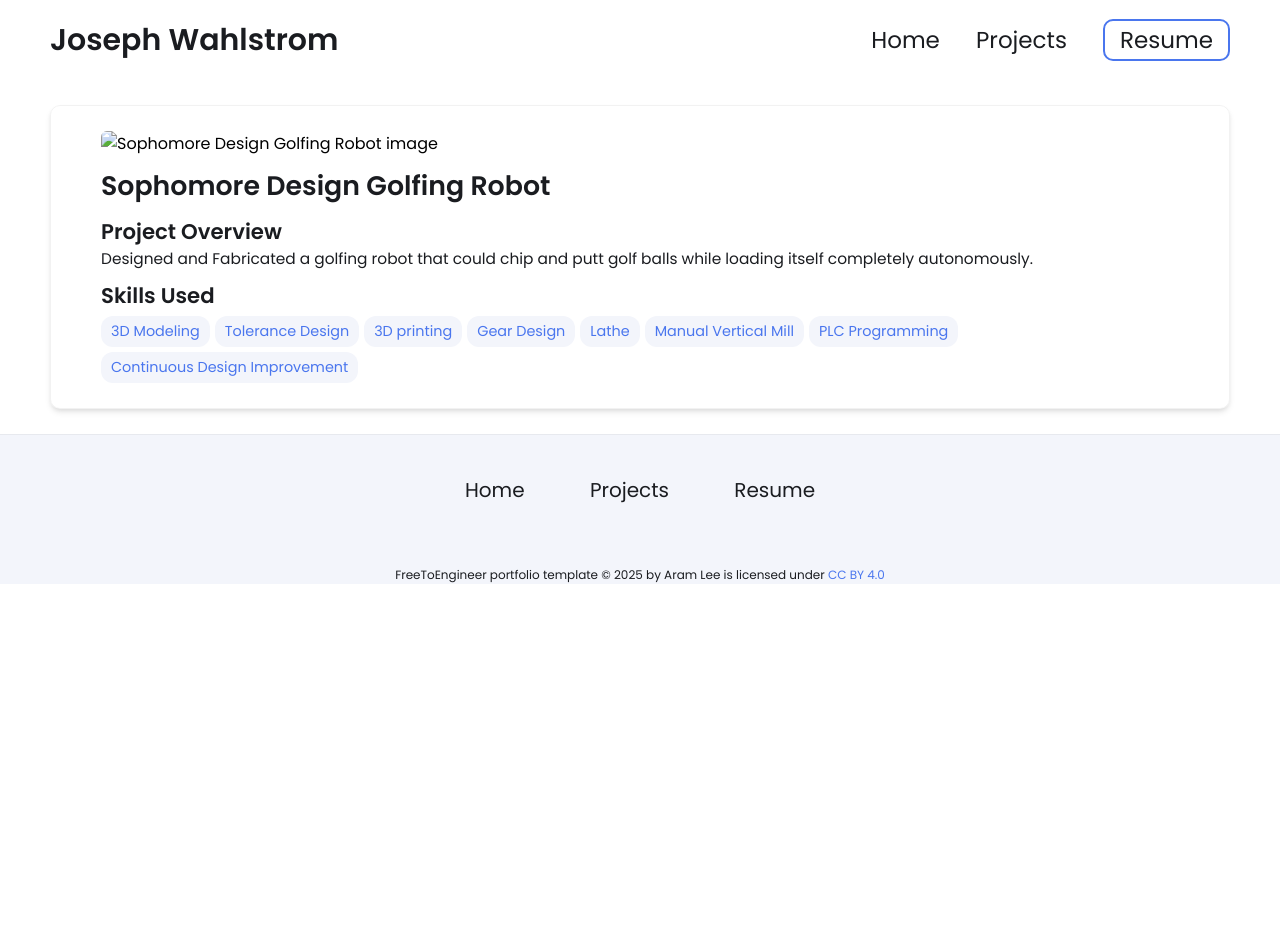
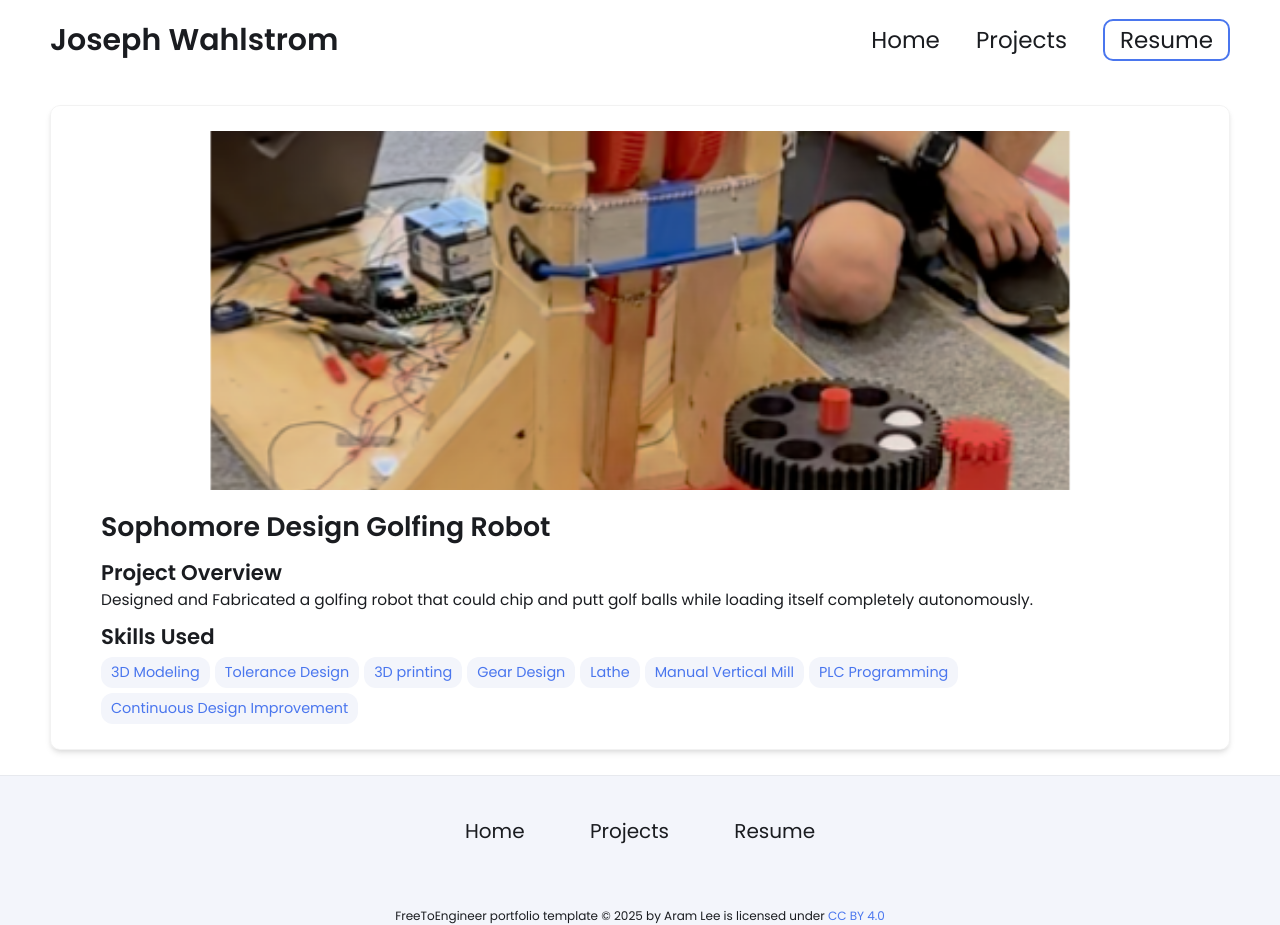
Before and after one commit to JosephWah/JosephW.github.io, a Jekyll site: the page built from _projects/Usoph design/index.md, in a window 1280 px wide. Built offline with Jekyll 4.4.1, drawn with Linux system fonts in a browser that asks for light colours; before the commit the page ends 900 px from its top, so only the background shows below that.

Commit message:
Update index.md

```diff
--- a/_projects/Usoph design/index.md
+++ b/_projects/Usoph design/index.md
@@ -11,5 +11,5 @@ skills:
 - Manual Vertical Mill
 - PLC Programming
 - Continuous Design Improvement
-main-image: /Picture2(2).png
+main-image: /imageedit_2_9569146042.png
 ---
```
